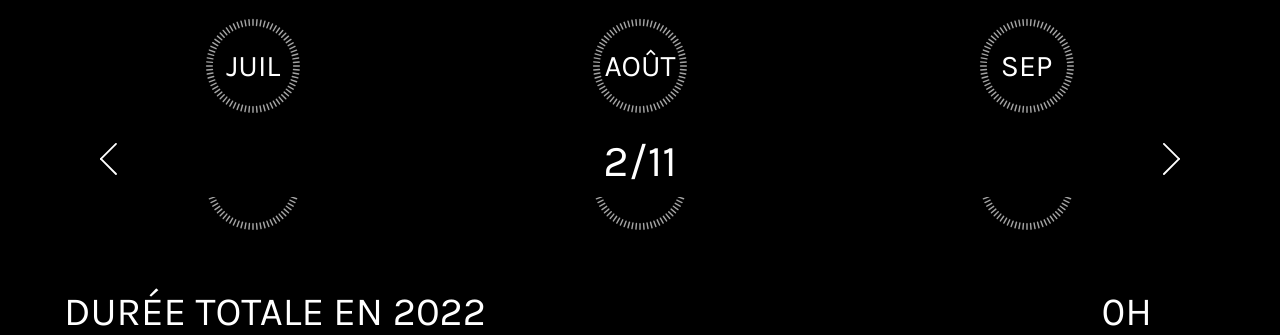
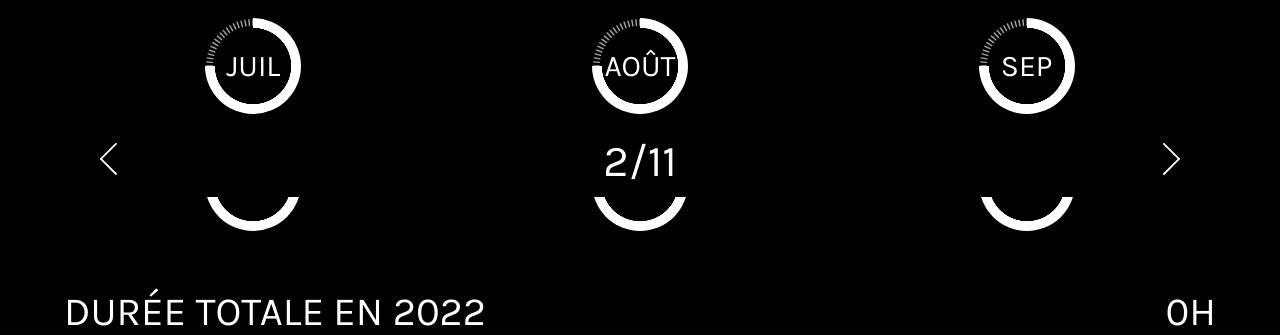
Before and after one commit to allan-cff/strava-free-year-in-sport-2023, a plain HTML site: page public/hours.html in a window 1280 px wide. Shown: the part 663-998 px from the top of the page. Drawn offline with Linux system fonts and the light colour scheme; files whose address does not match are found by name.

Commit message:
circle progress bar for hours.html

```diff
--- a/public/css/hours.css
+++ b/public/css/hours.css
@@ -49,15 +49,29 @@ h2 {
     font-size: 30px;
     background-image: url(../images/background-hours.svg);
     margin-top : 1vw;
+    position:relative;
+}
+
+#calendar>div p {
+    position:relative;
+    z-index:100;
+}
+
+.progress-bar {
+    position:absolute;
+    z-index:50;
+    width: 100%;
+    height: 100%;
+    border-radius: 50%;
+    background:
+        radial-gradient(closest-side, black 79%, transparent 80% 100%),
+        conic-gradient(white 75%, transparent 0);
 }
 
 .best-month {
-    background-color: #fc5200 !important;
-    z-index: 10;
-}
-
-.best-month p {
-    margin: 0.25em 0;
+    background:
+        radial-gradient(closest-side, black 79%, transparent 80% 100%),
+        conic-gradient(#fc5200 100%, transparent 0);
 }
 
 #comp-21 {
@@ -65,5 +79,4 @@ h2 {
     display :flex;
     justify-content: space-between;
     align-items: center;
-    padding-right:5vw;
 }
--- a/public/hours.html
+++ b/public/hours.html
@@ -27,40 +27,51 @@
         <section id="calendar">
             <div>
                 <p>JAN</p>
-
+                <div class="progress-bar best-month" role="progressbar" aria-valuenow="100" aria-valuemin="0" aria-valuemax="100"></div>
             </div>
             <div>
                 <p>FÉV</p>
+                <div class="progress-bar" role="progressbar" aria-valuenow="75" aria-valuemin="0" aria-valuemax="100"></div>
             </div>
             <div>
                 <p>MAR</p>
+                <div class="progress-bar" role="progressbar" aria-valuenow="75" aria-valuemin="0" aria-valuemax="100"></div>
             </div>
             <div>
                 <p>AVR</p>
+                <div class="progress-bar" role="progressbar" aria-valuenow="75" aria-valuemin="0" aria-valuemax="100"></div>
             </div>
             <div>
                 <p>MAI</p>
+                <div class="progress-bar" role="progressbar" aria-valuenow="75" aria-valuemin="0" aria-valuemax="100"></div>
             </div>
             <div>
                 <p>JUIN</p>
+                <div class="progress-bar" role="progressbar" aria-valuenow="75" aria-valuemin="0" aria-valuemax="100"></div>
             </div>
             <div>
                 <p>JUIL</p>
+                <div class="progress-bar" role="progressbar" aria-valuenow="75" aria-valuemin="0" aria-valuemax="100"></div>
             </div>
             <div>
                 <p>AOÛT</p>
+                <div class="progress-bar" role="progressbar" aria-valuenow="75" aria-valuemin="0" aria-valuemax="100"></div>
             </div>
             <div>
                 <p>SEP</p>
+                <div class="progress-bar" role="progressbar" aria-valuenow="75" aria-valuemin="0" aria-valuemax="100"></div>
             </div>
             <div>
                 <p>OCT</p>
+                <div class="progress-bar" role="progressbar" aria-valuenow="75" aria-valuemin="0" aria-valuemax="100"></div>
             </div>
             <div>
                 <p>NOV</p>
+                <div class="progress-bar" role="progressbar" aria-valuenow="75" aria-valuemin="0" aria-valuemax="100"></div>
             </div>
             <div>
                 <p>DÉC</p>
+                <div class="progress-bar" role="progressbar" aria-valuenow="75" aria-valuemin="0" aria-valuemax="100"></div>
             </div>
 
         </section>
```
